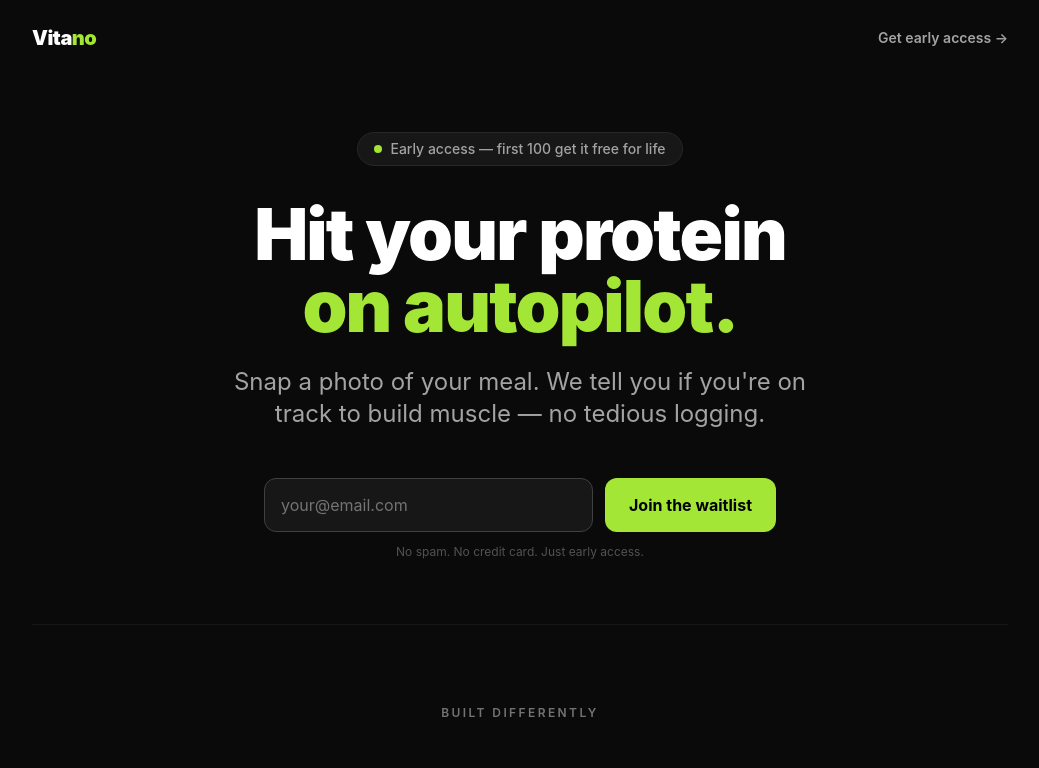
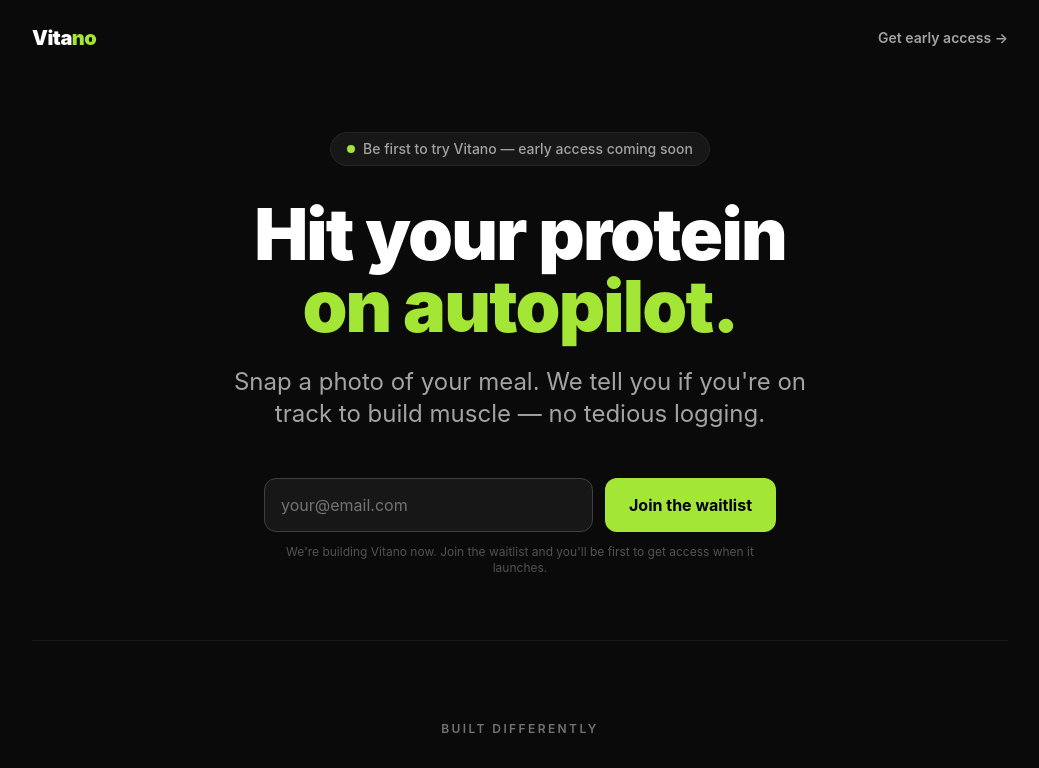
Before and after one commit to jsotd/vitano, a Next.js app: page / in a window 1280 px wide. Shown: the top 768 px of the page, without its empty margins (120-1159 px from the left). Built offline with nearby package versions, Linux system fonts and the light colour scheme.

Commit message:
honest copy: waitlist messaging for app in development

```diff
--- a/app/page.tsx
+++ b/app/page.tsx
@@ -1,7 +1,5 @@
 import WaitlistForm from "./components/WaitlistForm";
 
-// Config — change EARLY_ACCESS_SPOTS to update the badge without touching copy
-const EARLY_ACCESS_SPOTS = 100;
 
 const VALUE_PROPS = [
   {
@@ -57,7 +55,7 @@
         <div className="inline-flex items-center gap-2 bg-neutral-900 border border-neutral-800 rounded-full px-4 py-1.5 mb-8">
           <span className="w-2 h-2 rounded-full bg-lime-400 animate-pulse" />
           <span className="text-neutral-400 text-sm font-medium">
-            Early access — first {EARLY_ACCESS_SPOTS} get it free for life
+            Be first to try Vitano — early access coming soon
           </span>
         </div>
 
@@ -75,7 +73,7 @@
         <div id="waitlist" className="max-w-lg mx-auto">
           <WaitlistForm />
           <p className="mt-3 text-neutral-600 text-xs">
-            No spam. No credit card. Just early access.
+            We&apos;re building Vitano now. Join the waitlist and you&apos;ll be first to get access when it launches.
           </p>
         </div>
       </section>
```
